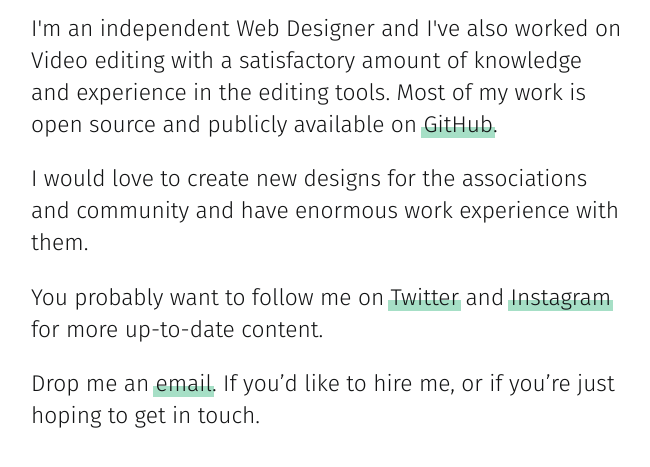
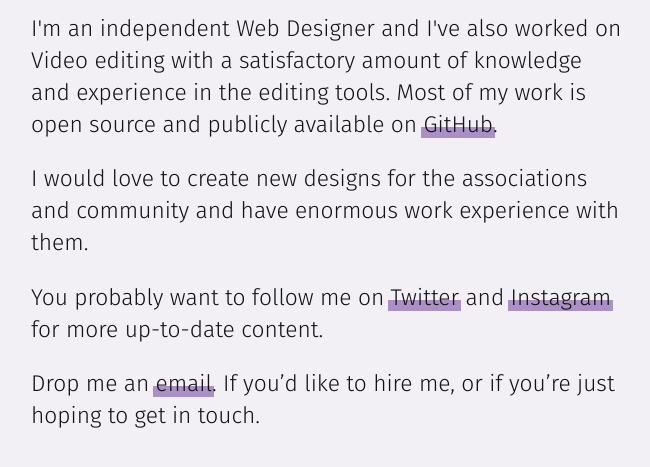
Before and after one commit to irahul47/rahulthakkar.me, a plain HTML site: page index.html in a window 1280 px wide. Shown: the part 261-728 px from the top of the page, without its empty margins (105-755 px from the left). Drawn offline with Linux system fonts and the light colour scheme.

Commit message:
Update index.html

```diff
--- a/index.html
+++ b/index.html
@@ -12,6 +12,7 @@
       font-size: calc(10px + 0.33vw);
       -webkit-font-smoothing: antialiased;
       padding: 5vh 10vw;
+      background-color: #f2f0f4;
       color: #121314;
     }
     h1 {
@@ -39,10 +40,17 @@
       right: -0.1em;
       bottom: 0;
       transition: top 200ms cubic-bezier(0, .8, .13, 1);
-      background-color: rgba(79,192,141,0.5);
+      background-color: rgba(102,51,153,0.5);
     }
     a:hover:after {
       top: 0%;
+    }
+    ::-moz-selection {
+      background: rgba(102,51,153,0.5);
+    }
+
+    ::selection {
+      background: rgba(102,51,153,0.5);
     }
   </style>
 </head>
```
